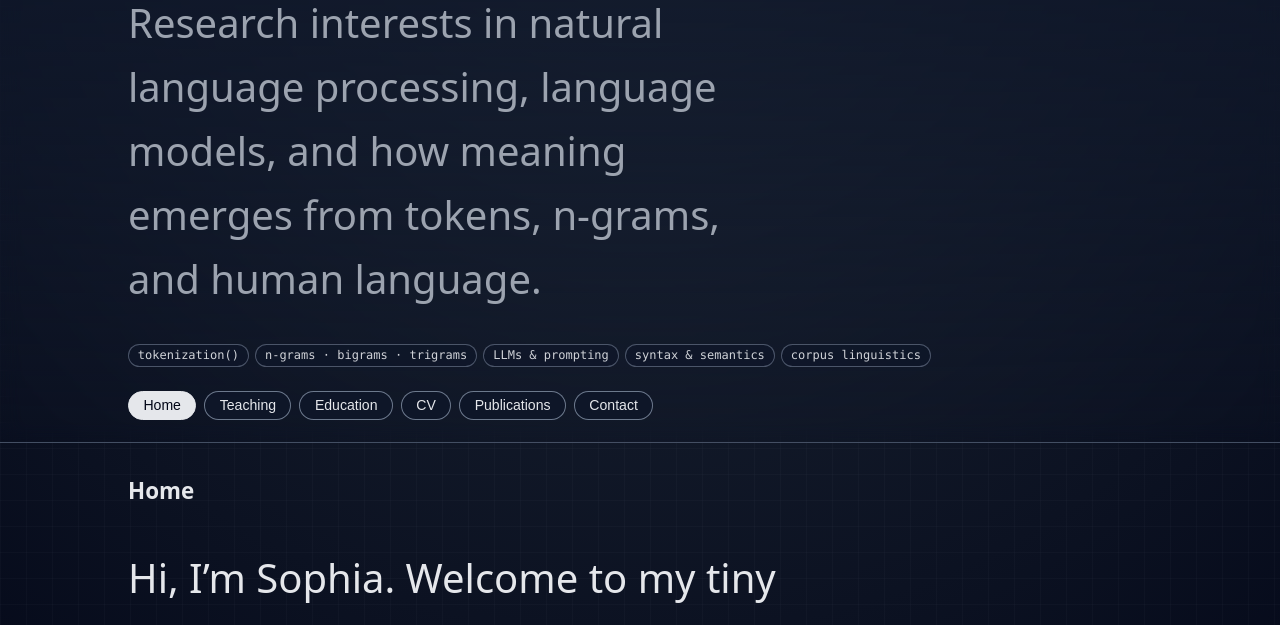
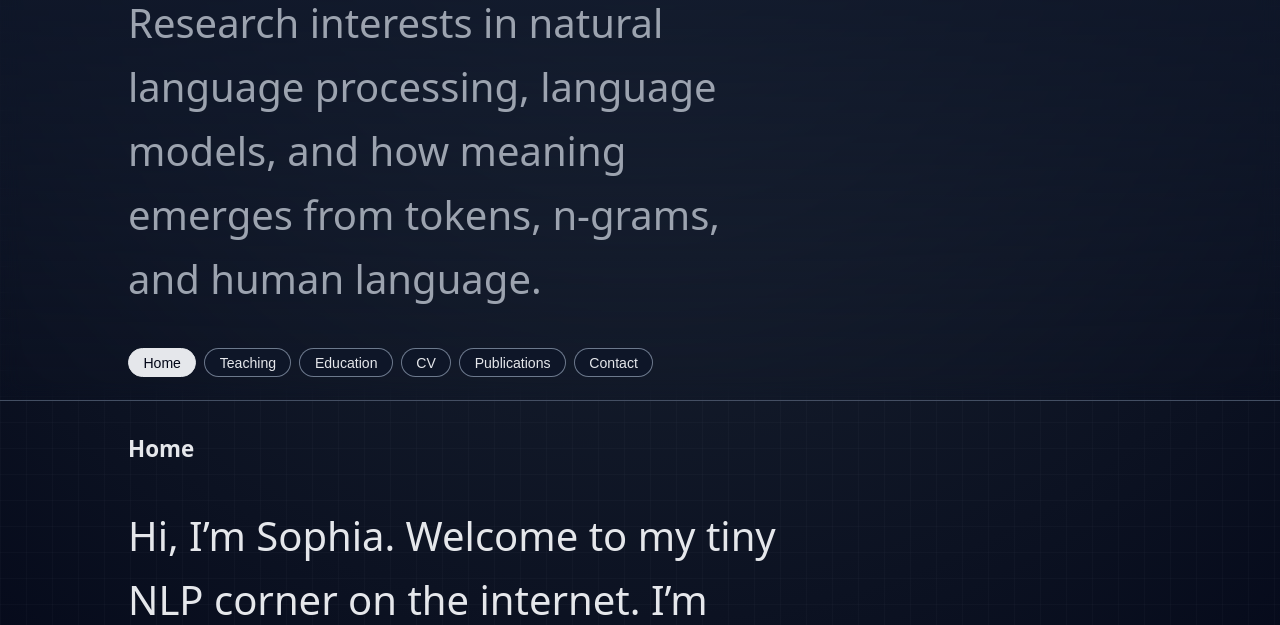
Before and after one commit to Sophia-bahmani/Sophia-bahmani.github.io, a plain HTML site: page index.html in a window 1280 px wide. Shown: the part 150-775 px from the top of the page. Drawn offline with Linux system fonts and the light colour scheme.

Commit message:
Remove NLP badges from index.html
Removed NLP-flavored badges section from the HTML.

```diff
--- a/index.html
+++ b/index.html
@@ -281,14 +281,7 @@
           and how meaning emerges from tokens, n‑grams, and human language.
         </p>
 
-        <!-- fun NLP-flavored badges -->
-        <div class="chips">
-          <div class="chip"><span>tokenization()</span></div>
-          <div class="chip"><span>n‑grams · bigrams · trigrams</span></div>
-          <div class="chip"><span>LLMs &amp; prompting</span></div>
-          <div class="chip"><span>syntax &amp; semantics</span></div>
-          <div class="chip"><span>corpus linguistics</span></div>
-        </div>
+
       </div>
 
       <!-- Navigation Tabs -->
```
